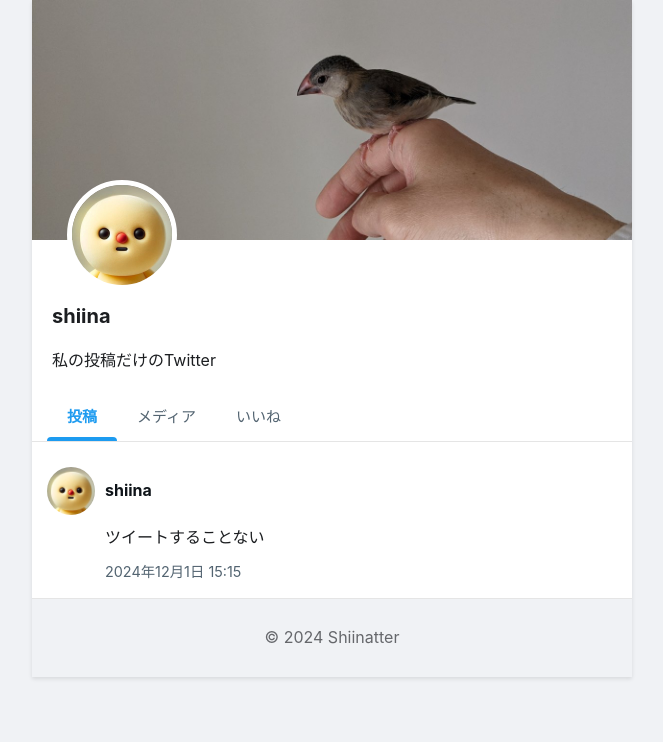
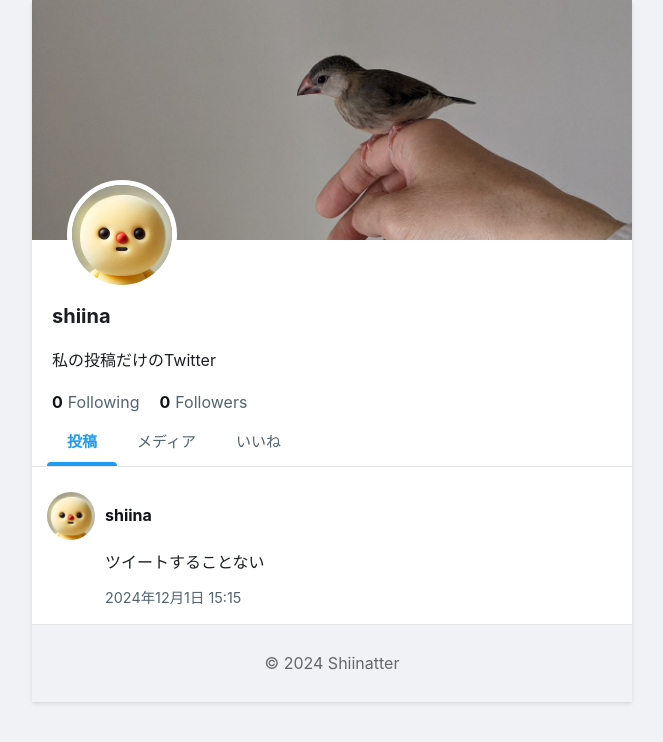
Before and after one commit to shiinaneko/shiinatter, a plain HTML site: page index.html in a window 1280 px wide. Shown: the whole page, without its empty margins (308-971 px from the left). Drawn offline with Linux system fonts and the light colour scheme.

Commit message:
フォロー数などを追加

```diff
--- a/index.html
+++ b/index.html
@@ -22,6 +22,16 @@
             <div class="profile-info">
                 <h1>shiina</h1>
                 <p>私の投稿だけのTwitter</p>
+                <div class="follow-stats">
+                    <div class="stat-item">
+                        <span class="stat-number">0</span>
+                        <span class="stat-label">Following</span>
+                    </div>
+                    <div class="stat-item">
+                        <span class="stat-number">0</span>
+                        <span class="stat-label">Followers</span>
+                    </div>
+                </div>
             </div>
             <div class="tabs">
                 <button class="tab-button active" data-tab="posts">投稿</button>
--- a/styles.css
+++ b/styles.css
@@ -143,3 +143,29 @@ footer {
     color: #536471;
     font-size: 0.9em;
 }
+
+.follow-stats {
+    display: flex;
+    gap: 20px;
+    margin-top: 10px;
+}
+
+.stat-item {
+    display: flex;
+    gap: 5px;
+    color: #536471;
+    cursor: pointer;
+}
+
+.stat-item:hover {
+    text-decoration: underline;
+}
+
+.stat-number {
+    color: #0f1419;
+    font-weight: bold;
+}
+
+.stat-label {
+    color: #536471;
+}
```
